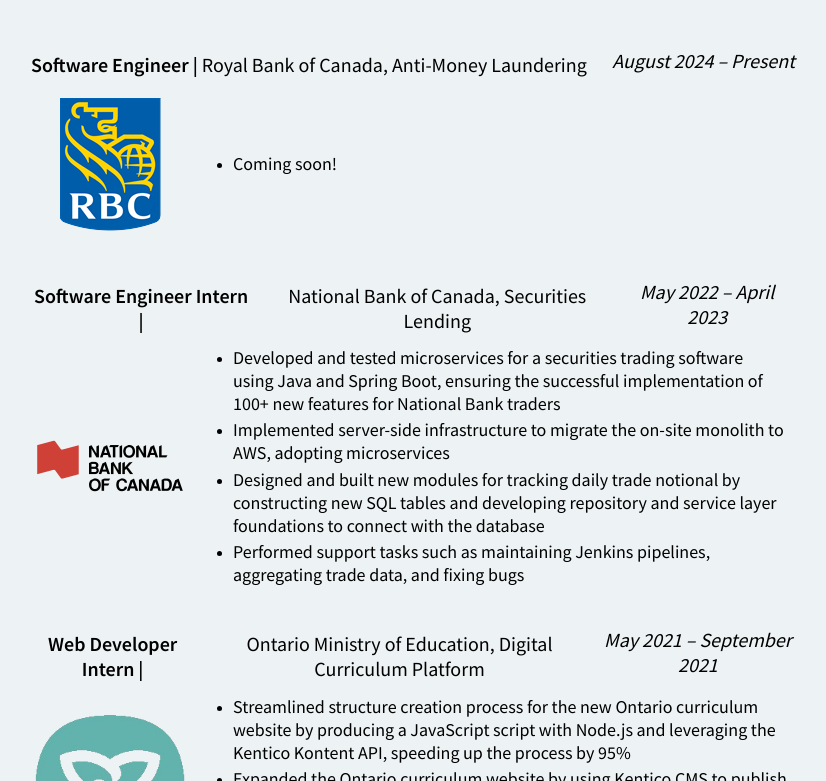
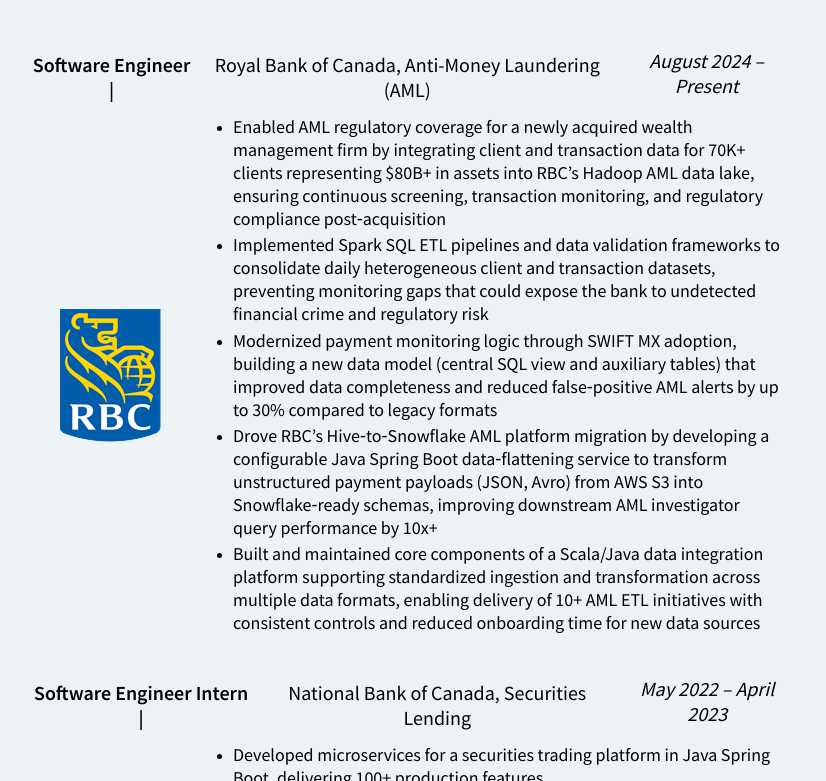
Before and after one commit to edwardzhuang2001/portfolio, a React (Create React App) app: page / in a window 1280 px wide. Shown: the part 2319-3100 px from the top of the page, without its empty margins (229-1055 px from the left). Built offline with nearby package versions, Linux system fonts and the light colour scheme.

Commit message:
Update content for 1.5 years of work experience at RBC

```diff
--- a/src/components/Experience/Experience.js
+++ b/src/components/Experience/Experience.js
@@ -14,11 +14,15 @@
       <ExperienceItem
         title="Software Engineer"
         company="Royal Bank of Canada"
-        team="Anti-Money Laundering"
+        team="Anti-Money Laundering (AML)"
         date="August 2024 &ndash; Present"
         logo={rbcLogo}
         descriptions={[
-          "Coming soon!",
+          "Enabled AML regulatory coverage for a newly acquired wealth management firm by integrating client and transaction data for 70K+ clients representing $80B+ in assets into RBC’s Hadoop AML data lake, ensuring continuous screening, transaction monitoring, and regulatory compliance post‑acquisition",
+          "Implemented Spark SQL ETL pipelines and data validation frameworks to consolidate daily heterogeneous client and transaction datasets, preventing monitoring gaps that could expose the bank to undetected financial crime and regulatory risk",
+          "Modernized payment monitoring logic through SWIFT MX adoption, building a new data model (central SQL view and auxiliary tables) that improved data completeness and reduced false‑positive AML alerts by up to 30% compared to legacy formats",
+          "Drove RBC’s Hive‑to‑Snowflake AML platform migration by developing a configurable Java Spring Boot data‑flattening service to transform unstructured payment payloads (JSON, Avro) from AWS S3 into Snowflake‑ready schemas, improving downstream AML investigator query performance by 10x+",
+          "Built and maintained core components of a Scala/Java data integration platform supporting standardized ingestion and transformation across multiple data formats, enabling delivery of 10+ AML ETL initiatives with consistent controls and reduced onboarding time for new data sources"
         ]}
       />
       <ExperienceItem
@@ -28,10 +32,9 @@
         date="May 2022 &ndash; April 2023"
         logo={nbcLogo}
         descriptions={[
-          "Developed and tested microservices for a securities trading software using Java and Spring Boot, ensuring the successful implementation of 100+ new features for National Bank traders",
-          "Implemented server-side infrastructure to migrate the on-site monolith to AWS, adopting microservices",
-          "Designed and built new modules for tracking daily trade notional by constructing new SQL tables and developing repository and service layer foundations to connect with the database",
-          "Performed support tasks such as maintaining Jenkins pipelines, aggregating trade data, and fixing bugs",
+          "Developed microservices for a securities trading platform in Java Spring Boot, delivering 100+ production features",
+          "Implemented server‑side infrastructure to enable the migration of the on‑premises, monolithic application to AWS, adopting a microservices architecture using Java Spring Boot, improving scalability and achieving 99.9%+ system uptime",
+          "Designed modules for daily notional value tracking by constructing new SQL tables and implementing Spring Data JPA repositories in Java, generating trade activity insights and reducing manual effort by 20+ hrs/week across 50+ traders",
         ]}
       />
       <ExperienceItem
@@ -41,7 +44,7 @@
         date="May 2021 &ndash; September 2021"
         logo={ontarioMinistryOfEducationLogo}
         descriptions={[
-          "Streamlined structure creation process for the new Ontario curriculum website by producing a JavaScript script with Node.js and leveraging the Kentico Kontent API, speeding up the process by 95%",
+          "Streamlined structure creation process for the new Ontario curriculum website by leveraging JavaScript and Node.js with the Kentico Kontent API, speeding up the process by 95%+",
           "Expanded the Ontario curriculum website by using Kentico CMS to publish curricula, originally formatted as PDFs, overall enhancing the user experience",
           "Designed the Curriculum and Resources help page and additional help resources to assist users with difficulty navigating the site",
         ]}
```
Also changed, not shown: 1 other file (tests, documents, lock files or other folders).
